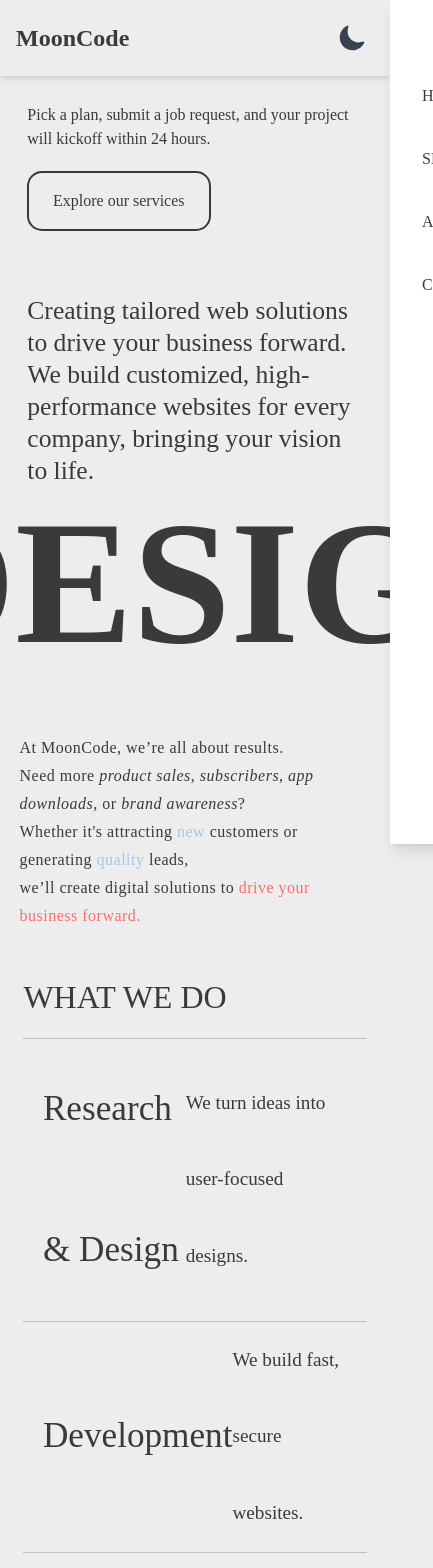
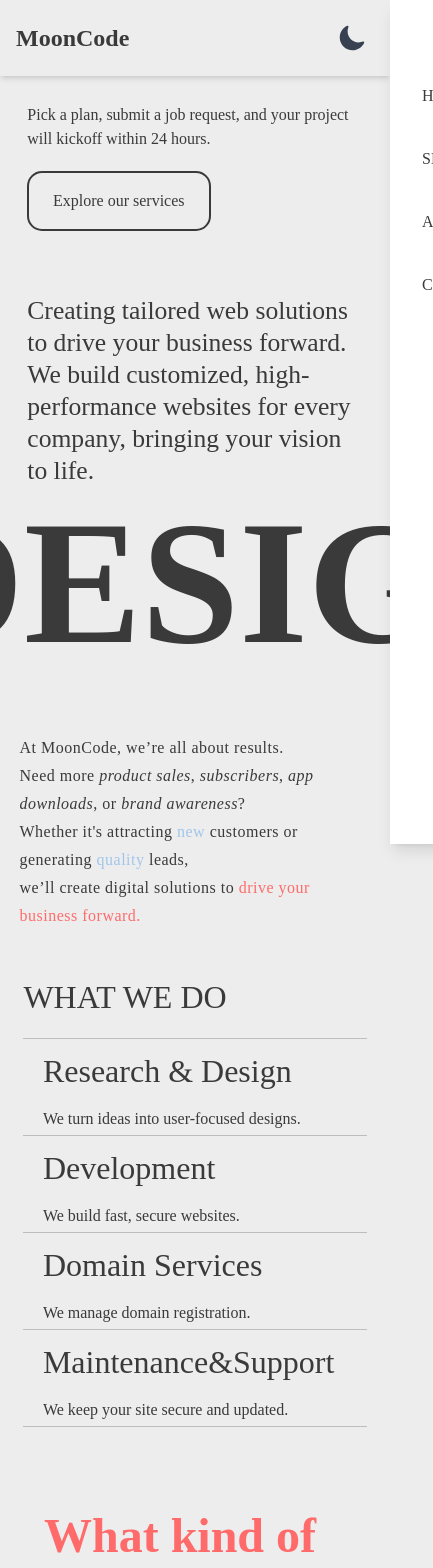
Before and after one commit to miriamciurea/agency, a React (Vite) app in the folder frontend/: page / in a window 390 px wide. Shown: the top 1568 px of the page, 433 px wide, since content can reach past the window. Built offline with nearby package versions, Linux system fonts and the light colour scheme.

Commit message:
homepage responsive

```diff
--- a/frontend/src/Components/Homepage/CompaniesSection.tsx
+++ b/frontend/src/Components/Homepage/CompaniesSection.tsx
@@ -18,20 +18,20 @@
       <a href="https://www.aptelecommunication.co.uk" target="_blank" rel="noopener noreferrer"
       className="transform transition-transform duration-300 hover:scale-110 hover:opacity-80">
         <div
-          className="h-[100px] w-[100px] bg-no-repeat bg-center bg-contain"
+          className="w-[65px] h-[100px] md:w-[100px] bg-no-repeat bg-center bg-contain"
           style={{
             backgroundImage: `url(${aptLogo})`
           }}
         ></div>
       </a>
 
-      <div className="" style={{ fontFamily: "var(--crazy)" }}>TRUSTED BY</div>
+      <div className="text-[0.8rem] text-center md:text-[1rem]" style={{ fontFamily: "var(--crazy)" }}>TRUSTED BY</div>
 
       {/* Link to DNNovation Construction */}
       <a href="https://www.dnnovationconstruction.co.uk" target="_blank" rel="noopener noreferrer"
       className="transform transition-transform duration-300 hover:scale-110 hover:opacity-80">
         <div
-          className="h-[100px] w-[100px] bg-no-repeat bg-center bg-contain"
+          className="w-[65px] h-[100px] md:w-[100px] bg-no-repeat bg-center bg-contain"
           style={{
             backgroundImage: `url(${dnnLogo})`
           }}
--- a/frontend/src/Components/Homepage/Cta.tsx
+++ b/frontend/src/Components/Homepage/Cta.tsx
@@ -72,10 +72,9 @@
 
       {/* Moving Circle that follows the cursor */}
       <button
-        className="absolute bg-[#FF6B6B] rounded-full text-white font-bold flex items-center justify-center shadow-lg transition-transform duration-100 ease-linear"
+        className="w-[150px] h-[150px] md:w-[250px] md:h-[250px] md:absolute bg-[#FF6B6B] rounded-full text-[var(--bg)] flex items-center justify-center shadow-lg transition-transform duration-100 ease-linear
+                  "
         style={{
-          width: '250px',
-          height: '250px',
           left: `calc(50% - 125px + ${circleLeftPosition}px)`, // Center the circle on the line and move based on scroll
           top: `calc(50% - 125px)`, // Keep the circle vertically centered
           transform: 'translate(0, 0)', // Ensure no additional transform is applied initially
@@ -86,24 +85,30 @@
         <span
           onMouseMove={handleMouseMove} // Apply cursor-follow effect to text
           onMouseLeave={handleMouseLeave} // Reset transform
-          className="inline-block transition-transform duration-100 ease-linear font-[100] text-[1.2rem]"
+          className="text-[1rem] inline-block transition-transform duration-100 ease-linear font-[600]
+                      md:text-[1.2rem]"
         >
           CONTACT US
         </span>
       </button>
 
       {/* Buttons Below the Circle */}
-      <div className="absolute bottom-0 flex space-x-6 w-[100%] items-center justify-center">
+      <div className="absolute bottom-0 flex w-[100%] items-center justify-center
+                      flex-col md:flex-row gap-[15px]
+      ">
         <button
           // className="bg-gray-700 text-white py-2 px-4 rounded-lg shadow-md hover:bg-gray-800 transition duration-200 relative overflow-hidden"
-          className="button w-[20%] text-[var(--bg)]"
+          className="button text-[var(--bg)]
+                      md:w-[20%] w-[50%]
+                      mt-10"
           onMouseMove={handleMouseMove} // Apply effect to button
           onMouseLeave={handleMouseLeave} // Reset transform
         >
             +40 731114916
         </button>
         <button
-          className="button w-[20%] text-[var(--bg)]"
+          className="button text-[var(--bg)]
+                    md:w-[20%] w-[50%] m-0"
           // className="bg-gray-700 text-white py-2 px-4 rounded-lg shadow-md hover:bg-gray-800 transition duration-200 relative overflow-hidden"
           onMouseMove={handleMouseMove} // Apply effect to button
           onMouseLeave={handleMouseLeave} // Reset transform
--- a/frontend/src/Components/Homepage/PortfolioSection.module.css
+++ b/frontend/src/Components/Homepage/PortfolioSection.module.css
@@ -95,3 +95,13 @@
   box-shadow: none;
   transform: translateY(0);
 }
+
+@media (max-width: 760px) {
+  .button {
+    width: 50%;
+  }
+
+  .scrollContainer {
+    display: none;
+  }
+}
--- a/frontend/src/Components/Homepage/WhatWeDo.module.css
+++ b/frontend/src/Components/Homepage/WhatWeDo.module.css
@@ -81,4 +81,20 @@
     font-size: 2rem;
 
   }
+
+  .serviceItem {
+    line-height: 2;
+    flex-direction: column;
+    align-items: baseline;
+
+  }
+
+  .serviceDescription {
+    font-size: 1rem;
+    color: var(--grey);
+  }
+
+  .serviceName {
+    font-size: 2rem;
+  }
 }
--- a/frontend/src/Components/Homepage/WhatWeDo.tsx
+++ b/frontend/src/Components/Homepage/WhatWeDo.tsx
@@ -8,7 +8,7 @@
     "https://images.unsplash.com/photo-1674027001840-1a3e834eb73f?q=80&w=3132&auto=format&fit=crop&ixlib=rb-4.0.3&ixid=M3wxMjA3fDB8MHxwaG90by1wYWdlfHx8fGVufDB8fHx8fA%3D%3D",
   "Domain Services":
     "https://plus.unsplash.com/premium_photo-1661600114108-3179188e1ab3?q=80&w=2940&auto=format&fit=crop&ixlib=rb-",
-  "Maintenance & Support":
+  "Maintenance&Support":
     "https://images.unsplash.com/photo-1552664730-d307ca884978?q=80&w=2940&auto=format&fit=crop&ixlib=rb-4.0.3&ixid=M3wxMjA3fDB8MHxwaG90by1wYWdlfHx8fGVufDB8fHx8fA%3D%3D",
 };
 
@@ -16,7 +16,7 @@
   "Research & Design": "We turn ideas into user-focused designs.",
   "Development": "We build fast, secure websites.",
   "Domain Services": "We manage domain registration.",
-  "Maintenance & Support": "We keep your site secure and updated.",
+  "Maintenance&Support": "We keep your site secure and updated.",
 };
 
 const WhatWeDo: React.FC = () => {
```
